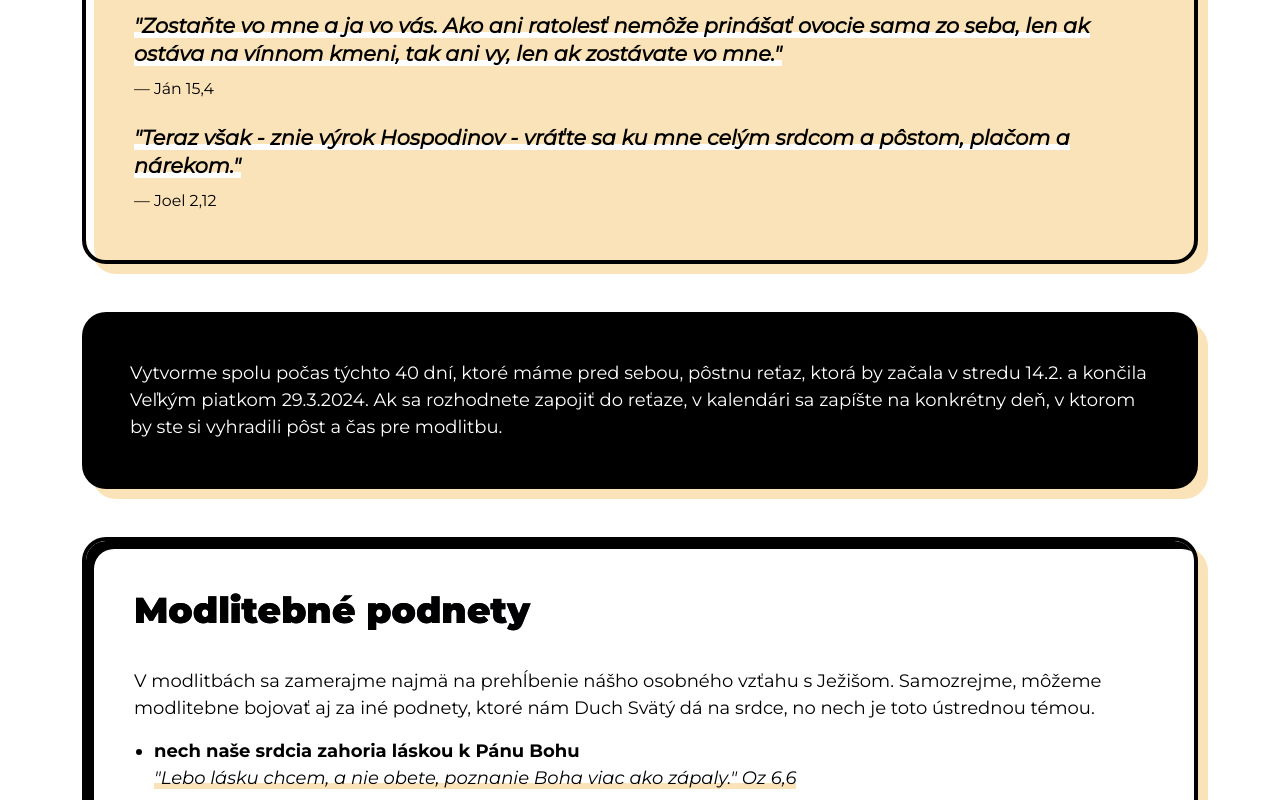
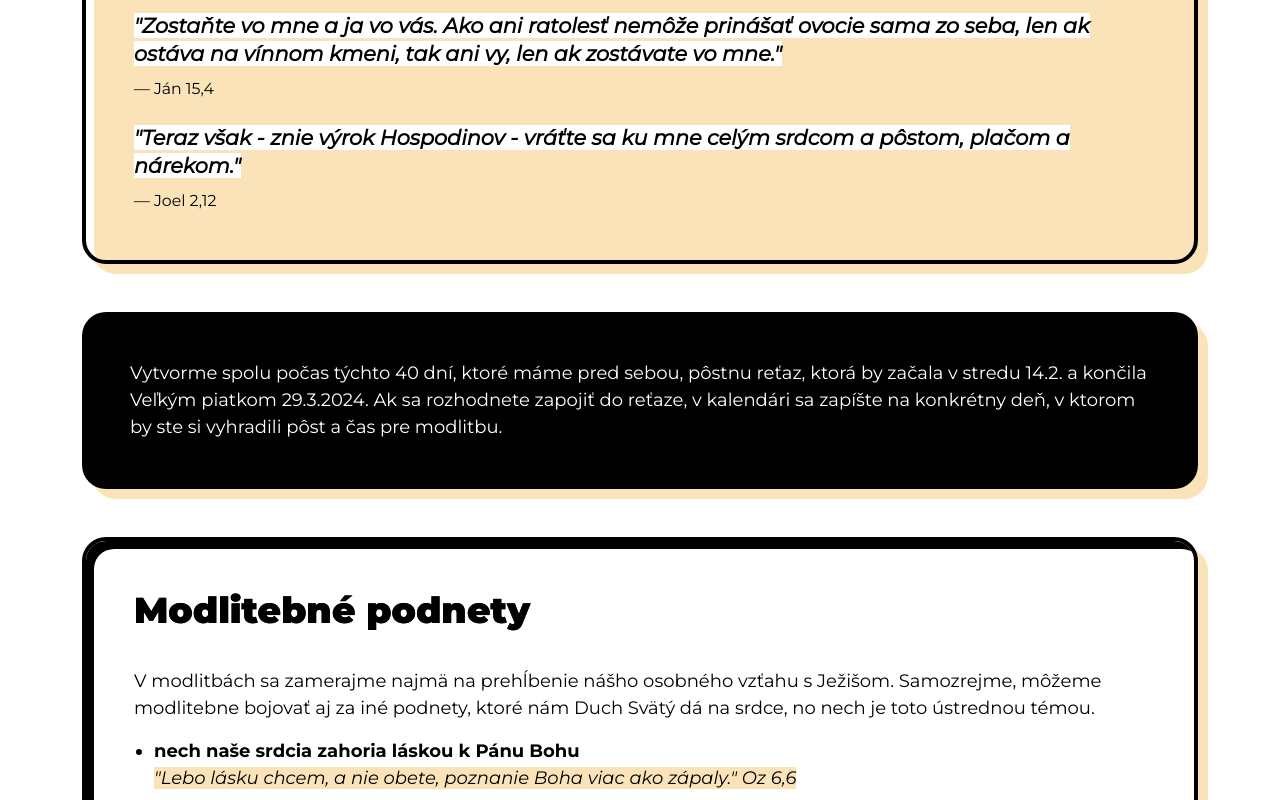
Before and after one commit to pergalsk/retaz-patmos-web, an Angular app: page / in a window 1280 px wide. Shown: the part 460-1260 px from the top of the page. Built offline with nearby package versions, Linux system fonts and the light colour scheme; no server answers.

Commit message:
Changed: more readable verses layout; green plant

```diff
--- a/src/app/modules/year2024/pages/page-year2024/page-year2024.component.scss
+++ b/src/app/modules/year2024/pages/page-year2024/page-year2024.component.scss
@@ -27,18 +27,20 @@ $inset-size: 8px;
 
   .bible-verse {
     color: var(--neutral-dark);
-    box-shadow: inset 0 -6px 0 0 var(--neutral-light);
+    //box-shadow: inset 0 -6px 0 0 var(--neutral-light);
     display: inline;
+    background-color: var(--neutral-light);
   }
 
   .white-bg {
     .bible-verse {
-      box-shadow: inset 0 -6px 0 0 var(--primary-color);
+      //box-shadow: inset 0 -6px 0 0 var(--primary-color);
       font-weight: normal;
       font-size: var(--bs-body-font-size);
+      background-color: var(--primary-color);
     }
   }
-
+  //#57732d
   .calendar {
     .calendar-week {
       .week-cell {
--- a/src/app/modules/year2024/svg/svg-hands-soil/svg-hands-soil.component.html
+++ b/src/app/modules/year2024/svg/svg-hands-soil/svg-hands-soil.component.html
@@ -280,7 +280,7 @@
     ></path>
     <path
       d="M255.78,257.76s-15.93-9.18-2.88-42.35,52.28-43.23,61.15-53.23C314.05,162.18,310.47,264.05,255.78,257.76Z"
-      style="fill: #000000"
+      style="fill: #57732d"
     ></path>
     <g style="clip-path: url(#freepik--clip-path-7--inject-4)">
       <path
@@ -324,7 +324,7 @@
     ></path>
     <path
       d="M231.39,220.41s14.25-8.21,2.57-37.88-46.76-38.67-54.69-47.61C179.27,134.92,182.47,226,231.39,220.41Z"
-      style="fill: #000000"
+      style="fill: #57732d"
     ></path>
     <g style="clip-path: url(#freepik--clip-path-9--inject-4)">
       <path
```
